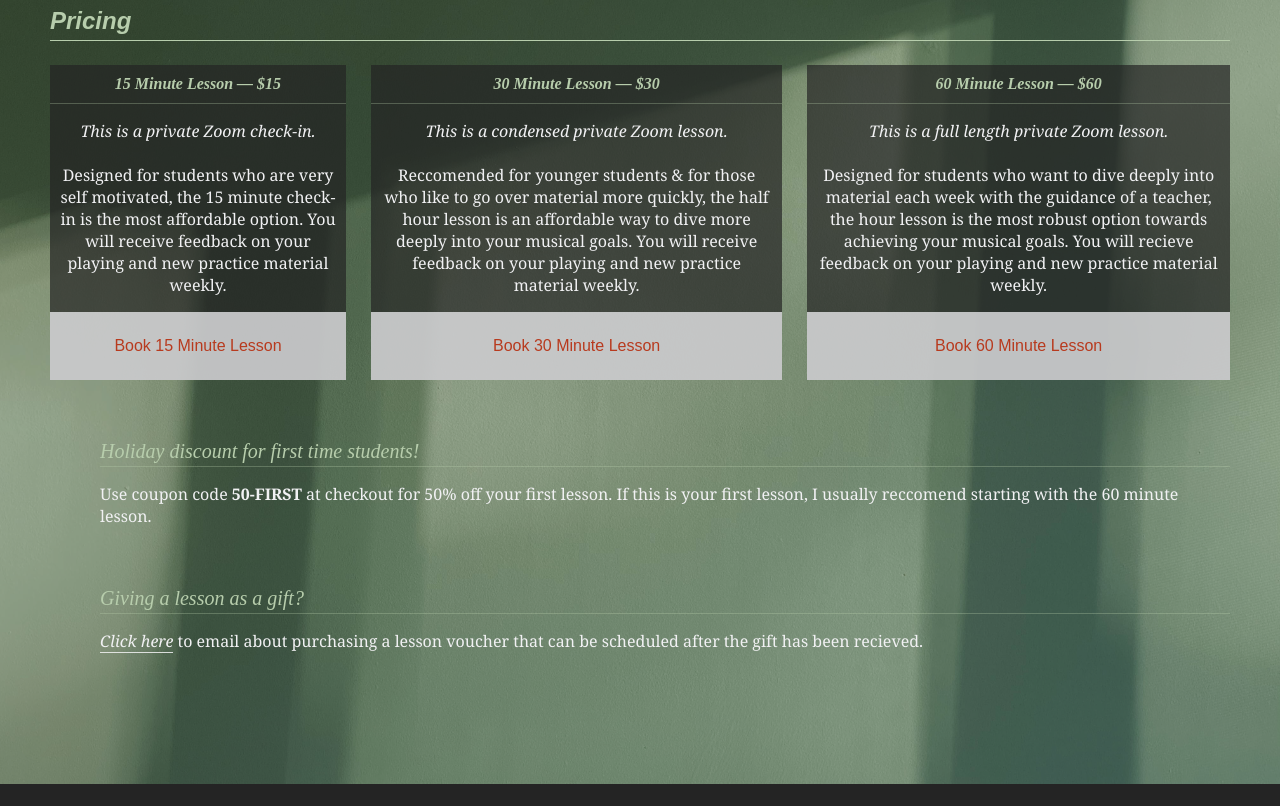
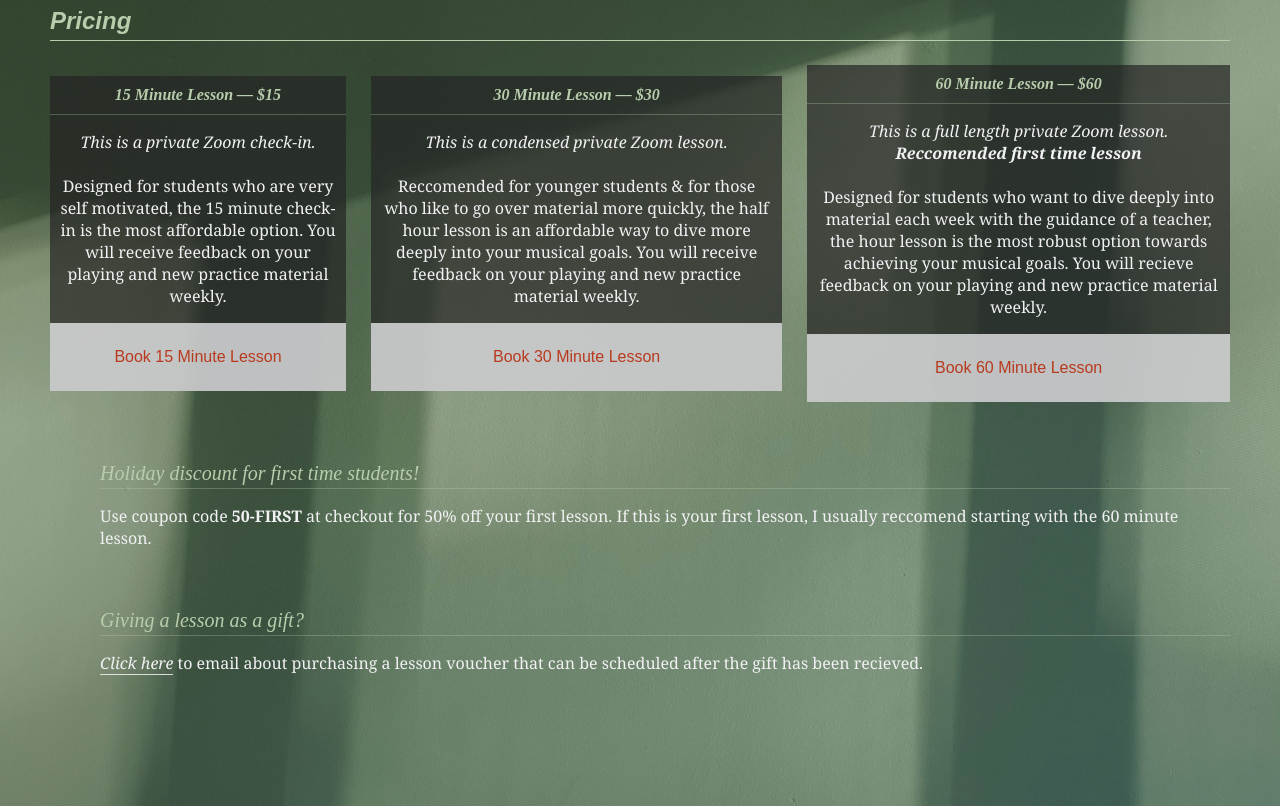
Before and after one commit to stupender/pender-guitar-studio, a website built with webpack: page dist/index.html in a window 1280 px wide. Shown: the part 3240-4046 px from the top of the page. Before the commit the page ends 4024 px from the top, so only its background shows below. Built offline with nearby package versions, Linux system fonts and the light colour scheme; a web font is replaced by a local one.

Commit message:
firsttime

```diff
--- a/dist/index.html
+++ b/dist/index.html
@@ -143,7 +143,7 @@
             <div class="spacer"></div>
             <div class="pricing-item">
                 <h4><i>60 Minute Lesson — $60</i></h4>
-                <p class="pricing-text"><i>This is a full length private Zoom lesson.</i> <br><br> Designed for students who want to dive deeply into material each week with the guidance of a teacher, the hour lesson is the most robust option towards achieving your musical goals. You will recieve feedback on your playing and new practice material weekly.</p>
+                <p class="pricing-text"><i>This is a full length private Zoom lesson. <b>Reccomended first time lesson</b></i> <br><br> Designed for students who want to dive deeply into material each week with the guidance of a teacher, the hour lesson is the most robust option towards achieving your musical goals. You will recieve feedback on your playing and new practice material weekly.</p>
                 <button class="pricing-button" onClick="javascript:window.open('https://penderguitarstudio.as.me/60-minute', '_blank');">Book 60 Minute Lesson</button>
             </div>
 
```
